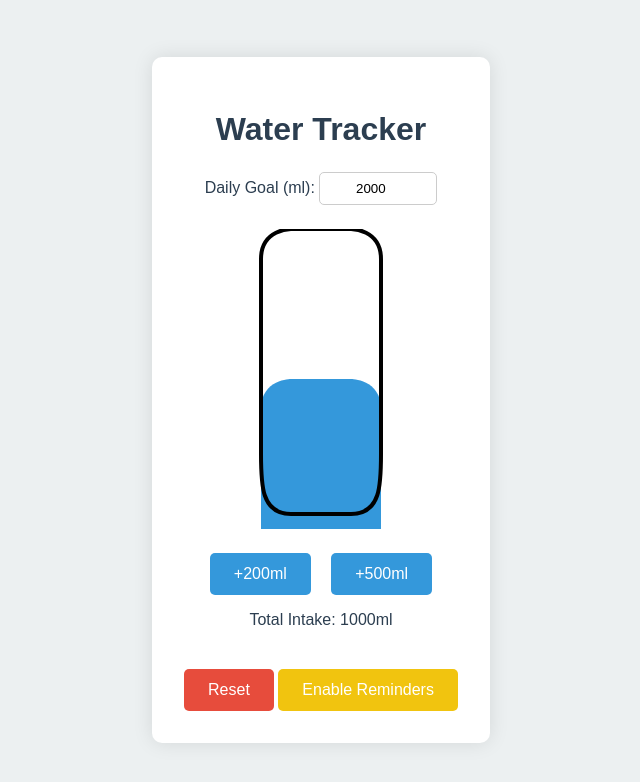
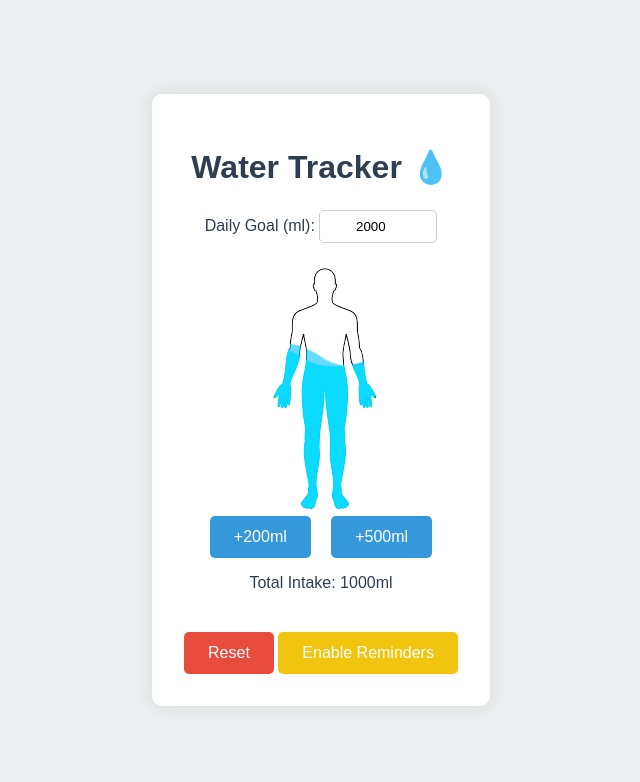
Before and after one commit to Alph702/water-tracker, a Flask app: page / in a window 1280 px wide. Shown: the top 782 px of the page, without its empty margins (319-959 px from the left). Run offline with Flask 3, Linux system fonts and the light colour scheme; data comes from the database, SQL or seed files in the repository; both versions use the stored data as it was after the commit.

Commit message:
added human

```diff
--- a/app.py
+++ b/app.py
@@ -1,4 +1,4 @@
-from flask import Flask, render_template, jsonify, request, Request
+from flask import Flask, render_template, jsonify, request, Request, url_for
 import sqlite3
 import os
 from datetime import date as d
--- a/static/script.js
+++ b/static/script.js
@@ -1,6 +1,6 @@
 document.addEventListener('DOMContentLoaded', () => {
     const goalInput = document.getElementById('goal');
-    const water = document.querySelector('.water');
+    const waterLevel = document.querySelector('.water-level');
     const totalIntakeSpan = document.getElementById('total-intake');
     const intakeButtons = document.querySelectorAll('.intake-btn');
     const resetButton = document.getElementById('reset-btn');
@@ -10,20 +10,27 @@ document.addEventListener('DOMContentLoaded', () => {
     let goal = parseInt(goalInput.value);
     const today = new Date().toISOString().split('T')[0];
 
+    // Update wave height based on intake progress
     const updateUI = () => {
         totalIntakeSpan.textContent = totalIntake;
         const percentage = Math.min((totalIntake / goal) * 100, 100);
-        const yTransform = 100 - percentage;
-        water.style.transform = `translateY(${yTransform}%)`;
+        const waterHeight = percentage; // 0 to 100%
+
+        // Animate wave rising using translateY
+        const translateY = 100 - waterHeight;
+        waterLevel.style.transition = "transform 1s ease";
+        waterLevel.style.transform = `translateY(${translateY}%)`;
     };
 
+    // Fetch saved data from backend
     const fetchData = () => {
         fetch(`/api/data?date=${today}`)
             .then(response => response.json())
             .then(data => {
                 totalIntake = data.total_intake || 0;
                 updateUI();
-            });
+            })
+            .catch(() => updateUI());
     };
 
     goalInput.addEventListener('change', () => {
@@ -36,9 +43,7 @@ document.addEventListener('DOMContentLoaded', () => {
             const amount = parseInt(button.dataset.amount);
             fetch('/api/data', {
                 method: 'POST',
-                headers: {
-                    'Content-Type': 'application/json'
-                },
+                headers: { 'Content-Type': 'application/json' },
                 body: JSON.stringify({ amount, date: today })
             })
             .then(() => {
@@ -51,9 +56,7 @@ document.addEventListener('DOMContentLoaded', () => {
     resetButton.addEventListener('click', () => {
         fetch('/api/data', {
             method: 'DELETE',
-            headers: {
-                'Content-Type': 'application/json'
-            },
+            headers: { 'Content-Type': 'application/json' },
             body: JSON.stringify({ date: today })
         })
         .then(() => {
@@ -62,18 +65,19 @@ document.addEventListener('DOMContentLoaded', () => {
         });
     });
 
+    // Desktop notifications every hour
     enableNotificationsButton.addEventListener('click', () => {
         if (!("Notification" in window)) {
             alert("This browser does not support desktop notification");
         } else if (Notification.permission === "granted") {
             new Notification("You are all set for reminders!");
         } else if (Notification.permission !== "denied") {
-            Notification.requestPermission().then(function (permission) {
+            Notification.requestPermission().then(permission => {
                 if (permission === "granted") {
                     new Notification("You will now receive reminders!");
                     setInterval(() => {
-                        new Notification("Time to drink water!");
-                    }, 3600000); // 1 hour
+                        new Notification("💧 Time to drink water!");
+                    }, 3600000);
                 }
             });
         }
--- a/static/style.css
+++ b/static/style.css
@@ -92,3 +92,67 @@ h1 {
     margin-top: 1rem;
     font-size: 1rem;
 }
+
+.bottle-container {
+    position: relative;
+    width: 220px; /* adjust as needed */
+    margin: 0 auto;
+}
+
+.human-mask {
+    position: relative;
+    width: 100%;
+    height: 249.4px; /* adjust to match your SVG height */
+    mask-image: url("assets/Human-mask.svg");
+    mask-size: contain;
+    mask-repeat: no-repeat;
+    mask-position: center;
+    -webkit-mask-image: url("assets/Human-mask.svg");
+    -webkit-mask-size: contain;
+    -webkit-mask-repeat: no-repeat;
+    -webkit-mask-position: center;
+    overflow: hidden;
+}
+
+.water-level {
+    position: absolute;
+    bottom: 0;
+    left: 0;
+    width: 100%;
+    height: 100%;
+    transform: translateY(100%);
+    transition: transform 1s ease;
+}
+
+/* Continuous animated waves */
+.wave {
+    position: absolute;
+    bottom: 0;
+    width: 200%;
+    height: 120%;
+    background: url("assets/wave.svg") repeat-x;
+    background-size: 50% 100%;
+    animation: waveMove 5s ease-in-out infinite;
+    transform-origin: bottom;
+    pointer-events: none;
+    opacity: 0.9;
+    mix-blend-mode: screen;
+}
+
+@keyframes waveMove {
+    0% { transform: translateX(0); }
+    75% { transform: translateX(-5%); }
+    100% { transform: translateX(0); }
+}
+
+/* optional outline */
+/* .svg-img {
+    position: absolute;
+    top: 0;
+    left: 0;
+    width: 100%;
+    z-index: 2;
+    pointer-events: none;
+} */
+.wave1 { animation-duration: 4s; opacity: 0.9; }
+.wave2 { animation-duration: 6s; opacity: 0.6; }
--- a/templates/index.html
+++ b/templates/index.html
@@ -4,36 +4,40 @@
     <meta charset="UTF-8">
     <meta name="viewport" content="width=device-width, initial-scale=1.0">
     <title>Water Tracker</title>
-    <link rel="stylesheet" href="/static/style.css">
+    <link rel="stylesheet" href="{{ url_for('static', filename='style.css') }}">
 </head>
 <body>
     <div class="container">
-        <h1>Water Tracker</h1>
+        <h1>Water Tracker 💧</h1>
+
         <div class="goal-container">
             <label for="goal">Daily Goal (ml):</label>
             <input type="number" id="goal" value="2000" step="100">
         </div>
+
         <div class="bottle-container">
-            <svg class="bottle" width="150" height="300" viewBox="0 0 100 200">
-                <defs>
-                    <clipPath id="bottle-clip">
-                        <path d="M30,190 C10,190 10,170 10,150 L10,20 C10,0 30,0 30,0 L70,0 C70,0 90,0 90,20 L90,150 C90,170 90,190 70,190 Z" />
-                    </clipPath>
-                </defs>
-                <rect class="water" x="0" y="0" width="100" height="200" clip-path="url(#bottle-clip)" />
-                <path class="bottle-outline" d="M30,190 C10,190 10,170 10,150 L10,20 C10,0 30,0 30,0 L70,0 C70,0 90,0 90,20 L90,150 C90,170 90,190 70,190 Z" stroke="black" stroke-width="4" fill="none" />
-            </svg>
+            <div class="human-mask">
+                <div class="water-level">
+                    <div class="wave wave1"></div>
+                    <div class="wave wave2"></div>
+                </div>
+                <img src="{{ url_for('static', filename='assets/Human.svg') }}" alt="Human" class="svg-img">
+            </div>
         </div>
+
         <div class="intake-container">
             <button class="intake-btn" data-amount="200">+200ml</button>
             <button class="intake-btn" data-amount="500">+500ml</button>
         </div>
+
         <div class="total-container">
             <p>Total Intake: <span id="total-intake">0</span>ml</p>
         </div>
+
         <button id="reset-btn">Reset</button>
         <button id="enable-notifications-btn">Enable Reminders</button>
     </div>
-    <script src="/static/script.js"></script>
+
+    <script src="{{ url_for('static', filename='script.js') }}"></script>
 </body>
 </html>
```
Also changed, not shown: GEMINI.md (added, +115 -0 lines), data/user_data.db, static/assets/417953128_8ad4ff67-4b60-4dad-a698-fbb2ef3426ec.svg (added), static/assets/Human-figure.svg (added), static/assets/Human-mask.svg (added), static/assets/Human.svg (added), static/assets/bottle.svg (added), static/assets/wave.svg (added).
